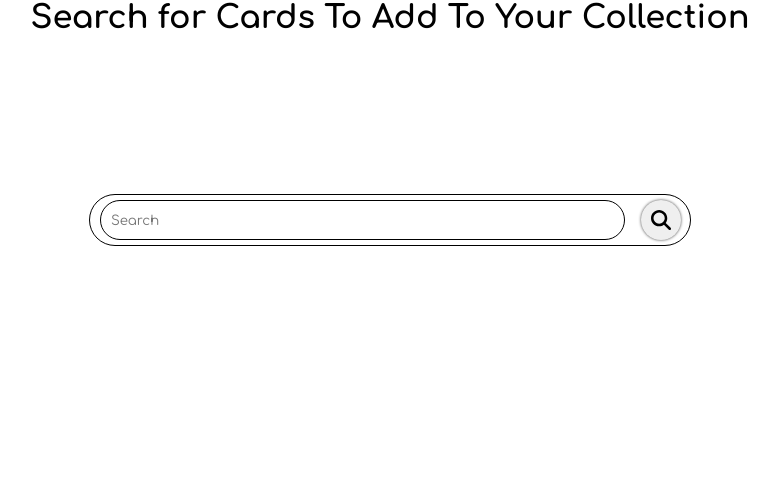
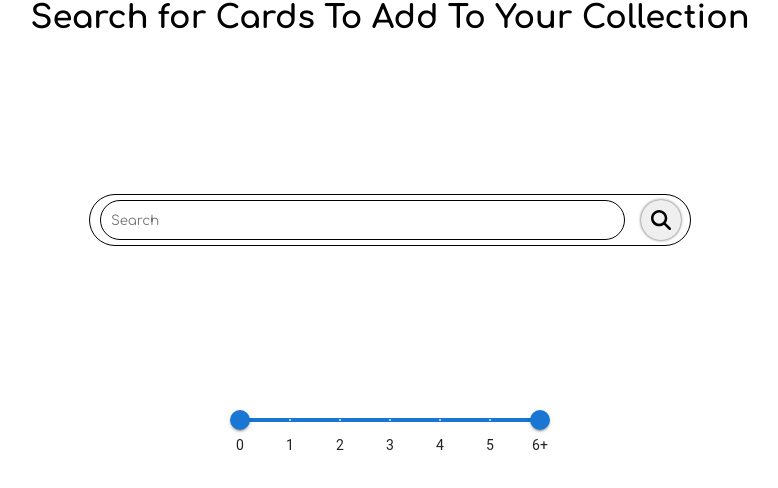
Before and after one commit to Isaacboxall1/Mtg_Deck_Organiser, a Next.js app: page /addcardstocollection/search in a window 1280 px wide. Shown: the top 488 px of the page, without its empty margins (250-1028 px from the left). Built offline with nearby package versions, Linux system fonts and the light colour scheme; no server answers.

Commit message:
initial mana range displaying

```diff
--- a/app/addcardstocollection/search/page.js
+++ b/app/addcardstocollection/search/page.js
@@ -4,6 +4,7 @@ import CardSearch from "@/app/components/globals/CardSearch"
 import { useEffect, useState } from 'react';
 import Image from 'next/image';
 import { addToCollectionById } from '@/utility/database/addToCollectionById';
+import ManaSlider from '@/app/components/globals/selectors/ManaSlider';
 
 export default function AddToCollectionSearch() {
 
@@ -19,6 +20,7 @@ export default function AddToCollectionSearch() {
     <div className={styles.searchForCollectionContainer}>
     <h1>Search for Cards To Add To Your Collection</h1>
     <CardSearch searchLocation='allcards' setSearchReturn={setSearchReturn}/>
+    <ManaSlider/>
     <div className={styles.searchReturnContainer}>
         <ul className={styles.searchReturnList}>
         {searchReturn && searchReturn.map((card) => {
--- /dev/null
+++ b/app/components/globals/selectors/ManaSlider/index.js
@@ -0,0 +1,73 @@
+import * as React from 'react';
+import Box from '@mui/material/Box';
+import Slider from '@mui/material/Slider';
+
+function valuetext(value) {
+    return `${value} mana`;
+  }
+
+  const minDistance = 1;
+
+
+const marks = [
+    {
+      value: 0,
+      label: '0',
+    },
+    {
+      value: 1,
+      label: '1',
+    },
+    {
+      value: 2,
+      label: '2',
+    },
+    {
+      value: 3,
+      label: '3',
+    },
+    {
+        value: 4,
+        label: '4',
+      },
+      {
+        value: 5,
+        label: '5',
+      },
+      {
+        value: 6,
+        label: '6+',
+      },
+  ];
+
+export default function ManaSlider() {
+    const [value1, setValue1] = React.useState([0, 6]);
+
+    const handleChange = (event, newValue, activeThumb) => {
+      if (!Array.isArray(newValue)) {
+        return;
+      }
+
+      if (activeThumb === 0) {
+        setValue1([Math.min(newValue[0], value1[1] - minDistance), value1[1]]);
+      } else {
+        setValue1([value1[0], Math.max(newValue[1], value1[0] + minDistance)]);
+      }
+    };
+
+    return (
+      <Box sx={{ width: 300 }}>
+        <Slider
+          getAriaLabel={() => 'Minimum distance'}
+          value={value1}
+          onChange={handleChange}
+          valueLabelDisplay="auto"
+          getAriaValueText={valuetext}
+          disableSwap
+          marks={marks}
+          min={0}
+          max={6}
+        />
+      </Box>
+    );
+  }
--- a/package.json
+++ b/package.json
@@ -11,6 +11,11 @@
     "test:ci": "jest"
   },
   "dependencies": {
+    "@emotion/react": "^11.11.1",
+    "@emotion/styled": "^11.11.0",
+    "@fontsource/roboto": "^5.0.5",
+    "@mui/icons-material": "^5.14.0",
+    "@mui/material": "^5.14.0",
     "@supabase/supabase-js": "^2.26.0",
     "eslint": "8.40.0",
     "eslint-config-next": "13.4.3",
```
Also changed, not shown: 1 other file (tests, documents, lock files or other folders).
